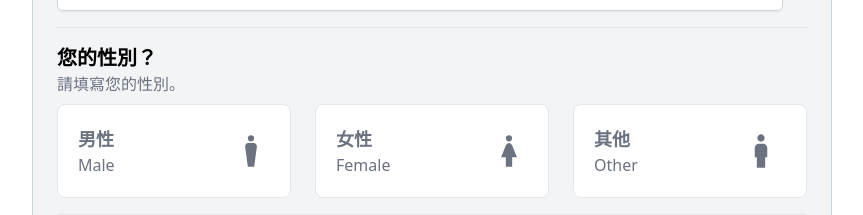
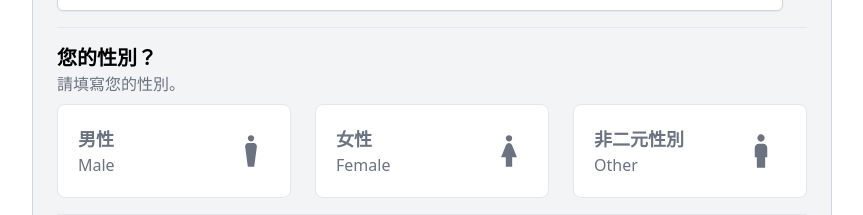
Before and after one commit to yc97463/ndhusa-traffic, a Next.js app: page / in a window 1280 px wide. Shown: the part 1040-1255 px from the top of the page, without its empty margins (208-1071 px from the left). Built offline with nearby package versions, Linux system fonts and the light colour scheme.

Commit message:
use 非二元性別

```diff
--- a/pages/index.tsx
+++ b/pages/index.tsx
@@ -325,7 +325,9 @@ export default function Survey() {
                   className="inline-flex items-center justify-between w-full p-5 text-gray-500 bg-white border border-gray-200 rounded-lg cursor-pointer dark:hover:text-gray-300 dark:border-gray-700 dark:peer-checked:text-blue-500 peer-checked:border-blue-600 peer-checked:text-blue-600 hover:text-gray-600 hover:bg-gray-100 dark:text-gray-400 dark:bg-gray-800 dark:hover:bg-gray-700"
                 >
                   <div className="block">
-                    <div className="w-full text-lg font-semibold">其他</div>
+                    <div className="w-full text-lg font-semibold">
+                      非二元性別
+                    </div>
                     <div className="w-full">Other</div>
                   </div>
                   <svg
```
